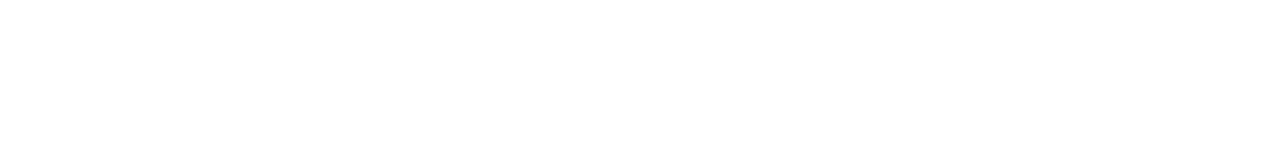
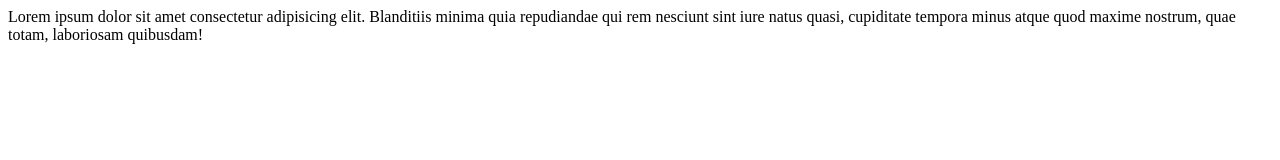
Before and after one commit to samerfk/conflicts, a plain HTML site: page index.html in a window 1280 px wide. Drawn offline with Linux system fonts and the light colour scheme.

Commit message:
added main content

```diff
--- a/index.html
+++ b/index.html
@@ -5,5 +5,11 @@
     <meta name="viewport" content="width=device-width, initial-scale=1.0" />
     <title>Document</title>
   </head>
-  <body></body>
+  <body>
+    <p>
+      Lorem ipsum dolor sit amet consectetur adipisicing elit. Blanditiis minima
+      quia repudiandae qui rem nesciunt sint iure natus quasi, cupiditate
+      tempora minus atque quod maxime nostrum, quae totam, laboriosam quibusdam!
+    </p>
+  </body>
 </html>
```
